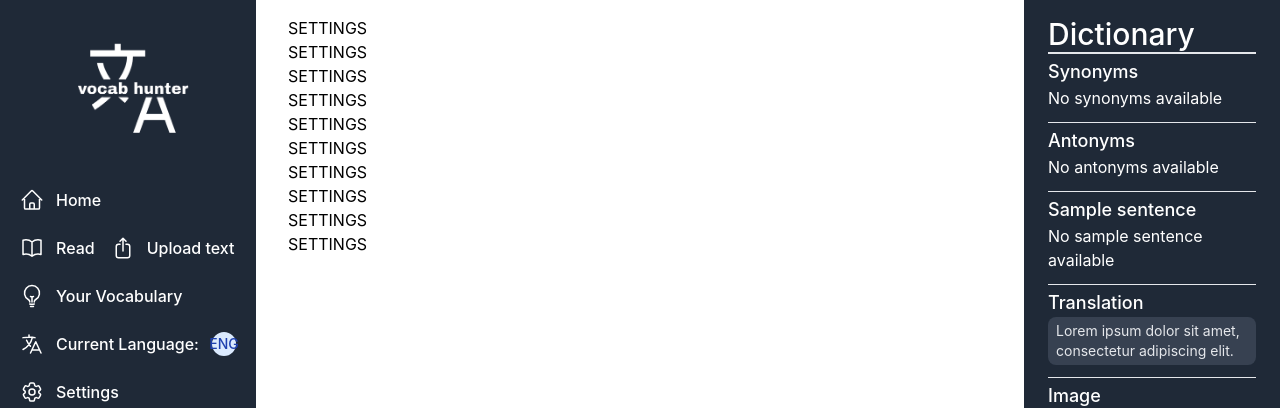
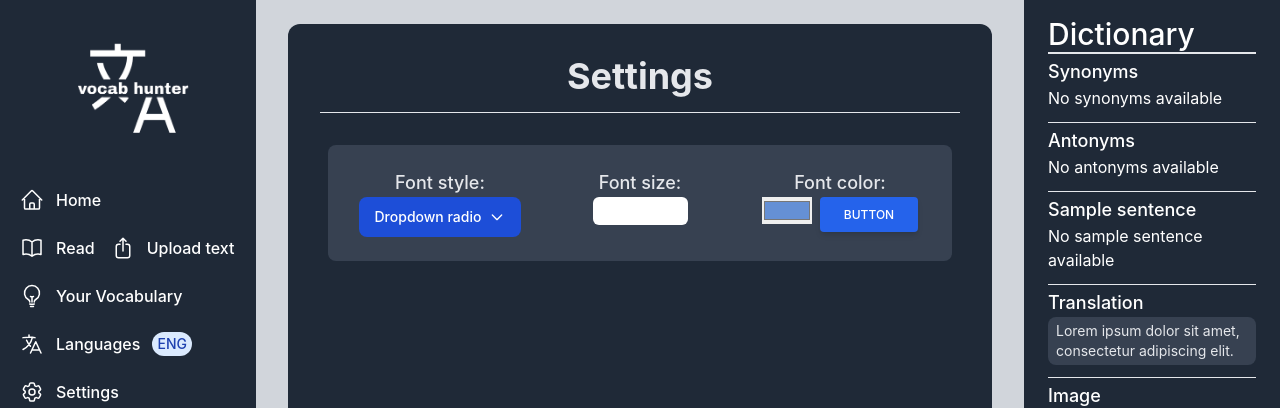
Before and after one commit to zehdi02/vocab-hunter, a React (Create React App) app: page /settings in a window 1280 px wide. Shown: the top 408 px of the page. Built offline with nearby package versions, Linux system fonts and the light colour scheme.

Commit message:
Frontend pages built.

```diff
--- a/src/components/Content.js
+++ b/src/components/Content.js
@@ -7,11 +7,10 @@ import Settings from "./Sidebar/Pages/Settings";
 import User from "./Sidebar/Pages/User";
 import Home from "./Sidebar/Pages/Home";
 
-
 const Content = () => {
   return (
     <div
-      className="Content h-screen
+      className="Content h-max bg-gray-300
     sm:px-8 sm:py-4
     md:pl-8 md:mr-64
     lg:ml-64
--- a/src/components/Sidebar/Pages/Languages.css
+++ b/src/components/Sidebar/Pages/Languages.css
@@ -1,4 +1,5 @@
-.lang-flags img {
+.languages img {
+  border: solid 1px black;
   border-radius: 0.5rem;
   filter: drop-shadow(0 25px 25px rgb(0 0 0 / 0.15));
   margin: 2px;
--- a/src/components/Sidebar/Pages/Languages.js
+++ b/src/components/Sidebar/Pages/Languages.js
@@ -18,7 +18,7 @@ function Languages() {
           <div className="translation-lang flex">
             <span className="text-2xl ml-4 px-2">Translation Language:</span>
             <a className="flex ml-4 px-2" href="#">
-              <img className="w-2/12 rounded-lg hover:brightness-75" src='https://flagicons.lipis.dev/flags/4x3/us.svg' />
+              <img className="w-2/12 rounded-lg hover:brightness-75" src='https://flagicons.lipis.dev/flags/4x3/es.svg' />
             </a>
           </div>
         </div>
--- a/src/components/Sidebar/Pages/Settings.js
+++ b/src/components/Sidebar/Pages/Settings.js
@@ -2,17 +2,80 @@ import React from "react";
 
 function Settings() {
   return (
-    <div className="settings">
-      <div>SETTINGS</div>
-      <div>SETTINGS</div>
-      <div>SETTINGS</div>
-      <div>SETTINGS</div>
-      <div>SETTINGS</div>
-      <div>SETTINGS</div>
-      <div>SETTINGS</div>
-      <div>SETTINGS</div>
-      <div>SETTINGS</div>
-      <div>SETTINGS</div>
+    <div className="settings flex flex-col h-screen my-2 text-gray-200
+      bg-gray-800 rounded-xl px-8 py-4">
+      <div className="header text-4xl font-bold text-center pt-4">
+        <span>Settings</span>
+        <hr className="mt-4 mb-4"></hr>
+      </div>
+      <div className="intro-guide-tips px-2 py-4 flex-1 flex flex-col">
+
+        <div className="set-cols">
+          <div className="h-max text-gray-200 bg-gray-700 rounded-lg p-6
+            text-lg font-normal">
+            <div className="lang-flags font-medium text-center grid grid-cols-3 gap-6">
+
+              <div className="col-1">
+                <div className="set-font-style">
+                  <span>Font style:</span>
+
+                  <button id="dropdownRadioBgHoverButton" data-dropdown-toggle="dropdownRadioBgHover" class="text-white bg-blue-700 hover:bg-blue-800 focus:ring-4 focus:outline-none focus:ring-blue-300 font-medium rounded-lg text-sm px-4 py-2.5 text-center inline-flex items-center dark:bg-blue-600 dark:hover:bg-blue-700 dark:focus:ring-blue-800" type="button">Dropdown radio <svg class="w-4 h-4 ml-2" aria-hidden="true" fill="none" stroke="currentColor" viewBox="0 0 24 24" xmlns="http://www.w3.org/2000/svg"><path stroke-linecap="round" stroke-linejoin="round" stroke-width="2" d="M19 9l-7 7-7-7"></path></svg></button>
+
+                  <div id="dropdownRadioBgHover" class="z-10 hidden w-48 bg-white divide-y divide-gray-100 rounded-lg shadow dark:bg-gray-700 dark:divide-gray-600">
+                    <ul class="p-3 space-y-1 text-sm text-gray-700 dark:text-gray-200" aria-labelledby="dropdownRadioBgHoverButton">
+                      <li>
+                        <div class="flex items-center p-2 rounded hover:bg-gray-100 dark:hover:bg-gray-600">
+                          <input id="default-radio-4" type="radio" value="" name="default-radio" class="w-4 h-4 text-blue-600 bg-gray-100 border-gray-300 focus:ring-blue-500 dark:focus:ring-blue-600 dark:ring-offset-gray-700 dark:focus:ring-offset-gray-700 focus:ring-2 dark:bg-gray-600 dark:border-gray-500" />
+                          <label for="default-radio-4" class="w-full ml-2 text-sm font-medium text-gray-900 rounded dark:text-gray-300">Default radio</label>
+                        </div>
+                      </li>
+                      <li>
+                        <div class="flex items-center p-2 rounded hover:bg-gray-100 dark:hover:bg-gray-600">
+                          <input checked id="default-radio-5" type="radio" value="" name="default-radio" class="w-4 h-4 text-blue-600 bg-gray-100 border-gray-300 focus:ring-blue-500 dark:focus:ring-blue-600 dark:ring-offset-gray-700 dark:focus:ring-offset-gray-700 focus:ring-2 dark:bg-gray-600 dark:border-gray-500" />
+                          <label for="default-radio-5" class="w-full ml-2 text-sm font-medium text-gray-900 rounded dark:text-gray-300">Checked state</label>
+                        </div>
+                      </li>
+                      <li>
+                        <div class="flex items-center p-2 rounded hover:bg-gray-100 dark:hover:bg-gray-600">
+                          <input id="default-radio-6" type="radio" value="" name="default-radio" class="w-4 h-4 text-blue-600 bg-gray-100 border-gray-300 focus:ring-blue-500 dark:focus:ring-blue-600 dark:ring-offset-gray-700 dark:focus:ring-offset-gray-700 focus:ring-2 dark:bg-gray-600 dark:border-gray-500" />
+                          <label for="default-radio-6" class="w-full ml-2 text-sm font-medium text-gray-900 rounded dark:text-gray-300">Default radio</label>
+                        </div>
+                      </li>
+                    </ul>
+                  </div>
+
+                </div>
+              </div>
+
+              <div className="col-2">
+                <div className="set-font-size">
+                  <span>Font size:</span>
+                  <input className="mx-2 rounded-md text-gray-800 pl-2"
+                    type="number" id="quantity" name="quantity" min="8" max="64" />
+                </div>
+              </div>
+
+              <div className="col-3">
+                <div className="set-font-color">
+                  <span>Font color:</span>
+                  <div class="flex justify-center space-x-2">
+                    <input id="nativeColorPicker1" type="color" value="#6590D5" />
+                    <button
+                      id="burronNativeColor"
+                      type="button"
+                      class="inline-block rounded bg-blue-600 px-6 py-2.5 text-xs font-medium uppercase leading-tight text-white shadow-md transition duration-150 ease-in-out hover:bg-blue-700 hover:shadow-lg focus:bg-blue-700 focus:shadow-lg focus:outline-none focus:ring-0 active:bg-blue-800 active:shadow-lg">
+                      Button
+                    </button>
+                  </div>
+                </div>
+              </div>
+
+            </div>
+          </div>
+        </div>
+
+
+      </div>
     </div>
   );
 }
--- a/src/components/Sidebar/Pages/User.js
+++ b/src/components/Sidebar/Pages/User.js
@@ -4,10 +4,10 @@ import JSONPretty from "react-json-pretty";
 // import {} form 'react-router-dom';
 
 function User() {
-  const {user} = useAuth0();
+  const { user } = useAuth0();
 
   return (
-    <div className="User h-full bg-gray-800 rounded-xl">
+    <div className="User h-screen bg-gray-800 rounded-xl mt-2">
       <div class="p-16">
         <div class="p-8 bg-gray-600 shadow mt-24 rounded-md">
           {" "}
--- a/src/components/Sidebar/Sidebar.js
+++ b/src/components/Sidebar/Sidebar.js
@@ -169,10 +169,12 @@ const Sidebar = () => {
                     d="M10.5 21l5.25-11.25L21 21m-9-3h7.5M3 5.621a48.474 48.474 0 016-.371m0 0c1.12 0 2.233.038 3.334.114M9 5.25V3m3.334 2.364C11.176 10.658 7.69 15.08 3 17.502m9.334-12.138c.896.061 1.785.147 2.666.257m-4.589 8.495a18.023 18.023 0 01-3.827-5.802"
                   />
                 </svg>
-                <span class="flex-1 ml-3 whitespace-nowrap">
-                  Current Language:{" "}
+                <span class="flex ml-3 whitespace-nowrap">
+                  Languages{" "}
                 </span>
-                <span class="inline-flex items-center justify-center w-3 h-3 p-3 ml-3 text-sm font-medium text-blue-800 bg-blue-100 rounded-full dark:bg-blue-900 dark:text-blue-300">
+                <span class="inline-flex items-center justify-center
+                w-3 h-3 p-3 px-5 ml-3 text-sm font-medium text-blue-800
+                bg-blue-100 rounded-full dark:bg-blue-900 dark:text-blue-300">
                   ENG
                 </span>
               </Link>
--- a/src/components/_features/Reader/SplitLinesToken.css
+++ b/src/components/_features/Reader/SplitLinesToken.css
@@ -4,35 +4,40 @@
 #c6dfff (skyblue) for familiar */
 
 .bg-custom-red {
-  background: #FD8A8A;
+  background: #B82D2D;
   border-radius: 5px;
   padding: 1px 4px;
 }
+
 .bg-custom-red:hover {
   filter: brightness(85%);
 }
 
 .bg-custom-yellow {
-  background-color: #ffe895;
+  background-color: #417E44;
   border-radius: 5px;
   padding: 1px 4px;
 }
+
 .bg-custom-yellow:hover {
   filter: brightness(85%);
 }
 
 .bg-custom-skyblue {
-  background-color: #c6dfff;
+  background-color: #4475A2;
   border-radius: 5px;
   padding: 1px 4px;
 }
+
 .bg-custom-skyblue:hover {
   filter: brightness(85%);
 }
 
 #word-container span {
   padding: 1px 4px;
+  font-size: 1.75rem;
 }
+
 #word-container span:hover {
   cursor: pointer;
   border: solid 1px black;
--- a/src/components/_features/Reader/SplitLinesToken.js
+++ b/src/components/_features/Reader/SplitLinesToken.js
@@ -1,7 +1,6 @@
 import "./SplitLinesToken.css"
 
 const SplitLinesToken = (fileContent) => {
-
   let path = window.location.pathname
   if (path !== '/reader') {
     console.log(path);
@@ -77,10 +76,10 @@ const SplitLinesToken = (fileContent) => {
     const lineContent = tokenWord.join(' ');
 
     // Enclose the line's content with a <p> tag, OR empty string if empty.
-    return lineContent !== '' ? `<p class='py-4'>${lineContent}</p>` : '';
+    return lineContent !== '' ?
+      `<p class='text-white border rounded-xl my-4 p-4 bg-gray-800'>${lineContent}</p>` : '';
   });
   // console.log(lineElements);
-
   // Join the line elements to form the final processed content
   return lineElements.join('');
 }
```
Also changed, not shown: src/components/Sidebar/Pages/Home.js (+9 -9 lines), src/components/Sidebar/Pages/Vocabulary.js (+6 -8 lines), src/components/_features/Reader/Reader.js (+4 -5 lines).
